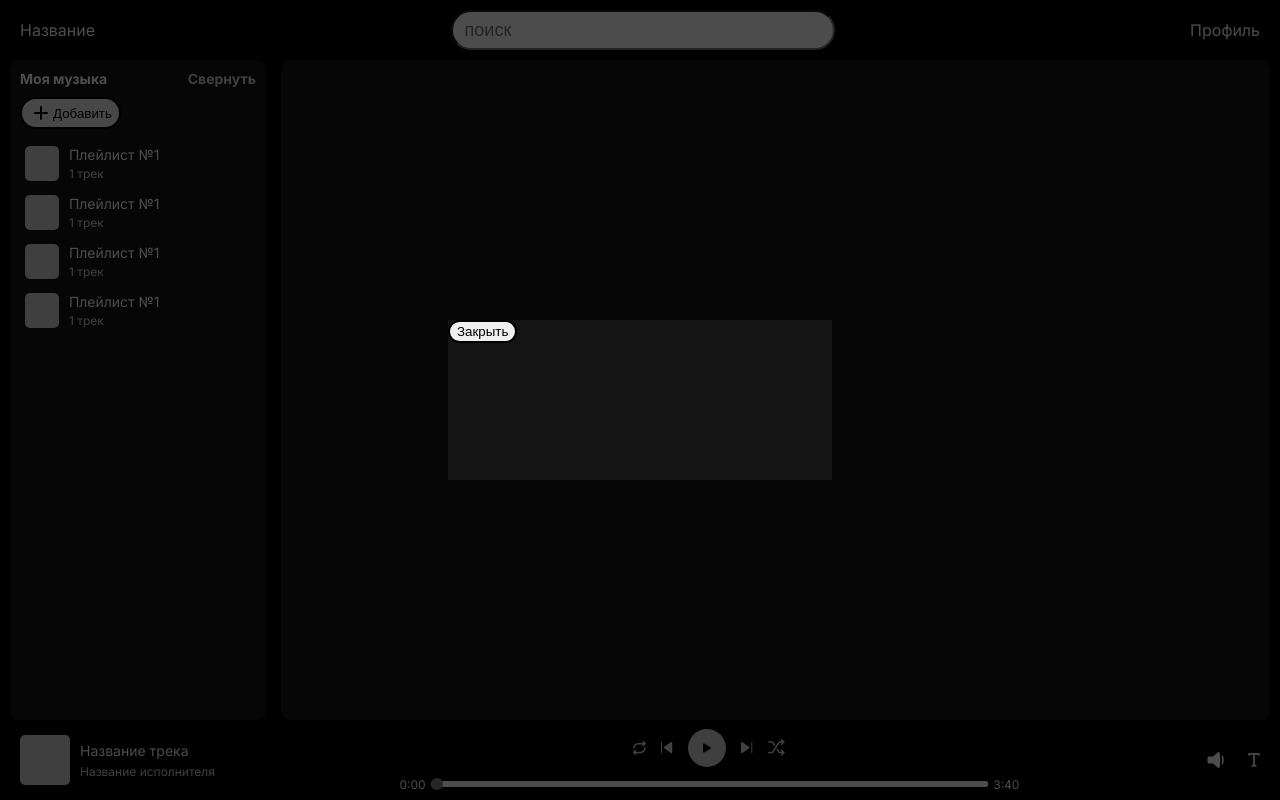
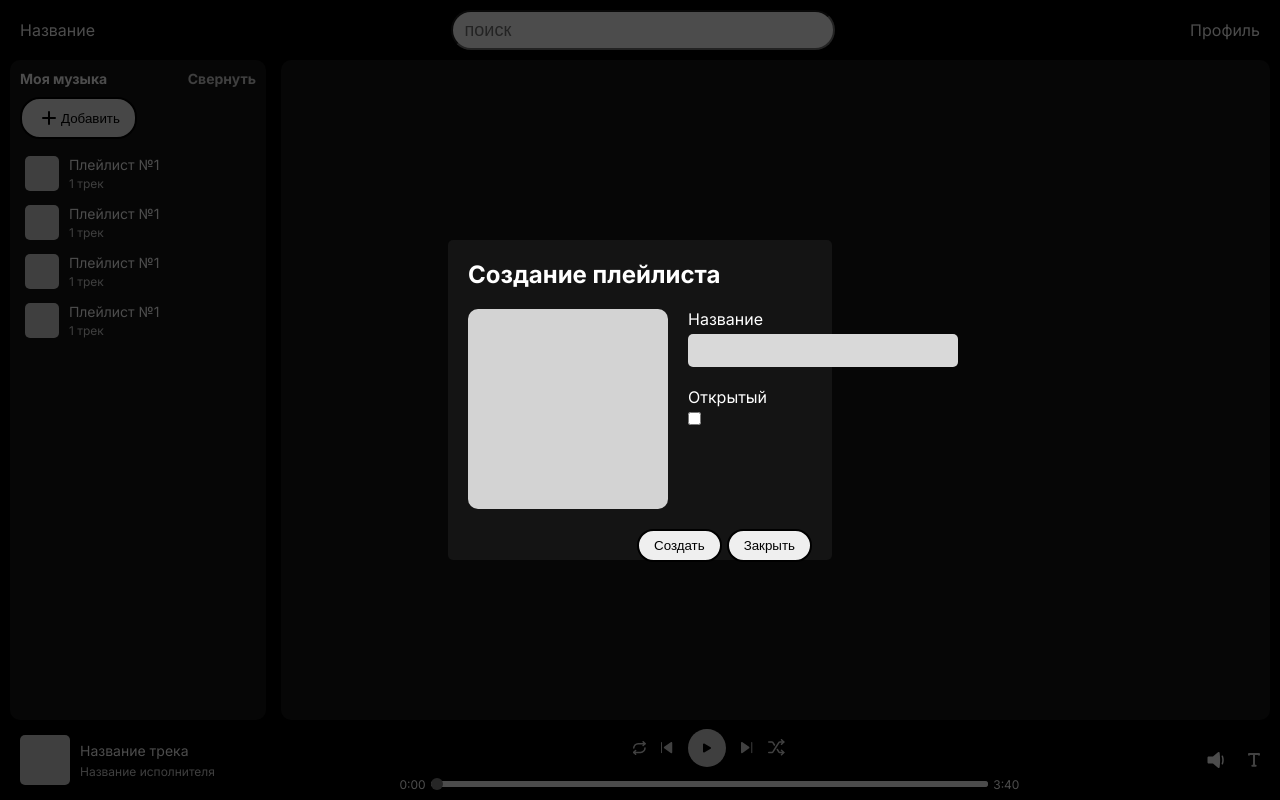
Before and after one commit to ErbKqlx/music-app, a Vue app: page /album in a window 1280 px wide. Both pictures are taken after a click on the button "Добавить". Built offline with nearby package versions, Linux system fonts and the light colour scheme.

Commit message:
add modal content for adding playlist

```diff
--- a/src/components/Aside/PlaylistsAside.vue
+++ b/src/components/Aside/PlaylistsAside.vue
@@ -4,6 +4,8 @@
     import Button from '@/components/Input/Button.vue?component'
     import router from '@/router/index.js'
     import Modal from '@/components/Modal.vue'
+    import Image from '@/components/Image.vue'
+    import Form from '@/components/Form.vue'
     import { ref } from 'vue'
 
     // defineProps({
@@ -44,8 +46,19 @@
             <Button @click="isOpen = true">
                 <AddPlus/>Добавить
             </Button>
-            <Modal :show="isOpen" @close="isOpen = false">
-
+            <Modal title="Создание плейлиста" :show="isOpen" @close="isOpen = false">
+                <template #image>
+                    <Image/>
+                    <!-- <div class="image">
+                        <img src="" alt="">
+                    </div> -->
+                </template>
+                <template #content>
+                    <Form></Form>
+                </template>
+                <template #button>
+                    <Button>Создать</Button>
+                </template>
             </Modal>
         </div>
         <div class="playlist-cards">
--- /dev/null
+++ b/src/components/Form.vue
@@ -0,0 +1,33 @@
+<script setup>
+    import Input from '@/components/Input/Input.vue'
+</script>
+
+<template>
+    <!-- Потом переделать -->
+    <form>
+        <div class="fields">
+            <div>
+                <label for="name">Название</label>
+                <Input type="text" id="name" name="name"/>
+            </div>
+            <div>
+                <label for="public">Открытый</label>
+                <input type="checkbox" name="public" id="public">
+            </div>
+        </div>
+    </form>
+</template>
+
+<style scoped>
+    .fields{
+        width: 100%;
+
+        > div{
+            display: flex;
+            flex-direction: column;
+            align-items: flex-start;
+            gap: 5px;
+            margin-bottom: 20px;
+        }
+    }
+</style>
--- a/src/components/Image.vue
+++ b/src/components/Image.vue
@@ -5,11 +5,17 @@
 </script>
 
 <template>
-    <div class=".image">
+    <div class="image">
 
     </div>
 </template>
 
 <style scoped>
-
+    .image{
+        aspect-ratio: 1 / 1;
+        width: 200px;
+        height: 200px;
+        background-color: lightgray;
+        border-radius: 10px;
+    }
 </style>
--- a/src/components/Input/Button.vue
+++ b/src/components/Input/Button.vue
@@ -12,7 +12,7 @@
 
 <style scoped>
     button{
-        padding: 2px 7px;
+        padding: 7px 15px;
         min-width: 50px;
         /* height: 25px; */
         border-radius: 20px;
--- a/src/components/Input/Input.vue
+++ b/src/components/Input/Input.vue
@@ -13,5 +13,6 @@
         font-size: 20px;
         background-color: rgb(217 , 217, 217);
         border: none;
+        padding-left: 5px;
     }
 </style>
--- a/src/components/Modal.vue
+++ b/src/components/Modal.vue
@@ -2,6 +2,7 @@
     import Button from '@/components/Input/Button.vue'
 
     defineProps({
+        title: String,
         show: Boolean,
     })
     const emit = defineEmits(['close'])
@@ -13,13 +14,22 @@
 
 <template>
     <Teleport to="body">
-        <div class="modal-overlay" v-if="show" @click.self="close">
-            <div class="modal-content">
-                <slot></slot>
-                <!-- <button @click="close">Закрыть</button> -->
-                <Button @click="close">Закрыть</Button>
+        <Transition name="fade">
+            <div class="modal-overlay" v-if="show" @click.self="close">
+                <div class="modal-content">
+                    <span class="title">{{ title }}</span>
+                    <div class="main-content">
+                        <slot name="image"></slot>
+                        <slot name="content"></slot>
+                    </div>
+                    <!-- <button @click="close">Закрыть</button> -->
+                    <div class="modal-actions">
+                        <slot name="button"></slot>
+                        <Button @click="close">Закрыть</Button>
+                    </div>
+                </div>
             </div>
-        </div>
+        </Transition>
     </Teleport>
 </template>
 
@@ -37,9 +47,49 @@
         z-index: 9999;
 
         .modal-content{
+            border-radius: 5px;
             width: 30vw;
-            height: 20vh;
+            height: 40vh;
             background-color: rgb(20, 20, 20);
+            padding: 20px;
+            display: flex;
+            flex-direction: column;
+            gap: 20px;
+
+            .title{
+                font-size: 24px;
+                font-weight: bold;
+            }
+
+            /* .fields{
+
+            } */
+
+            .main-content{
+                display: flex;
+                gap: 20px;
+                flex-grow: 1;
+            }
+
+            /* .image{
+                border-radius: 5px;
+                width: 300px;
+            } */
+
+            .modal-actions{
+                display: flex;
+                gap: 5px;
+                align-self: flex-end;
+            }
+
         }
     }
+
+    .fade-leave-active{
+        transition: opacity 0.2s;
+    }
+
+    .fade-leave-to{
+        opacity: 0;
+    }
 </style>
```
Also changed, not shown: src/components/Input/Checkbox.vue (added).
